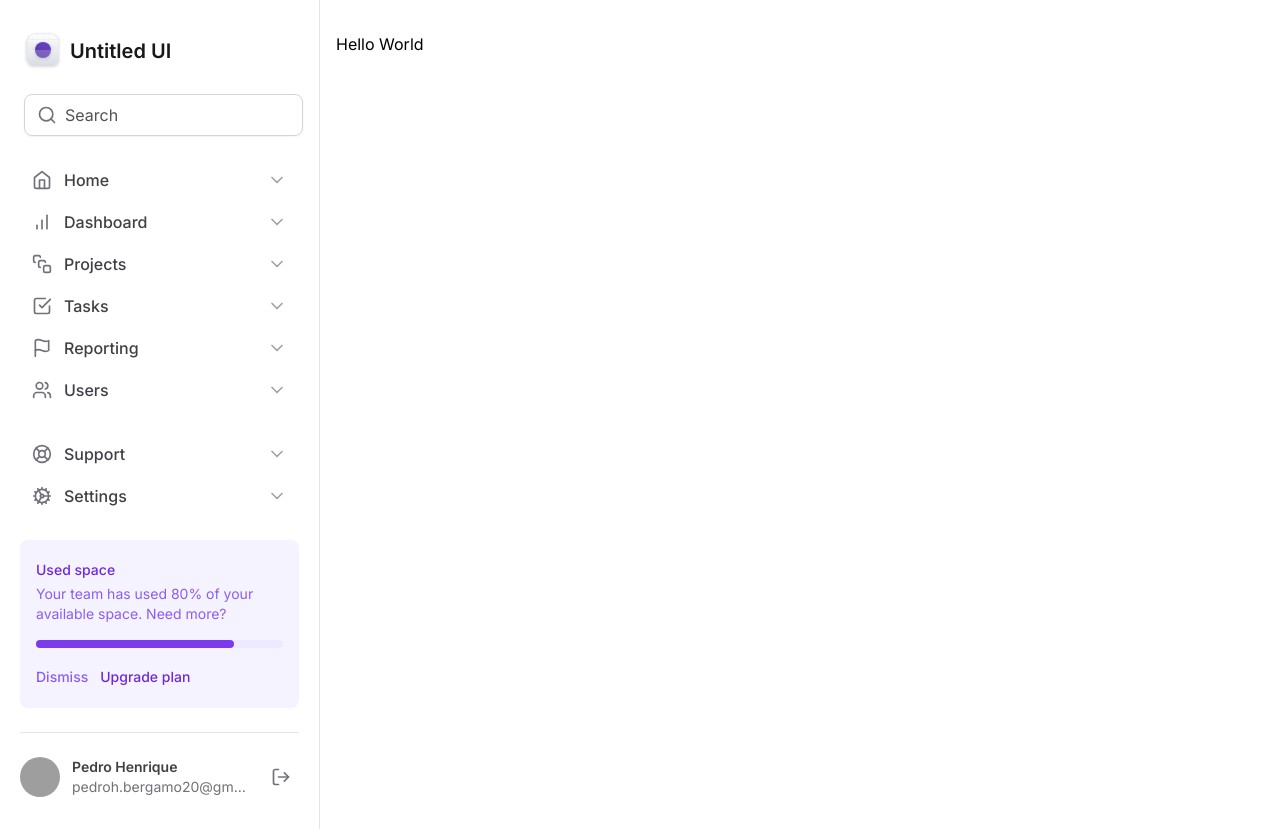
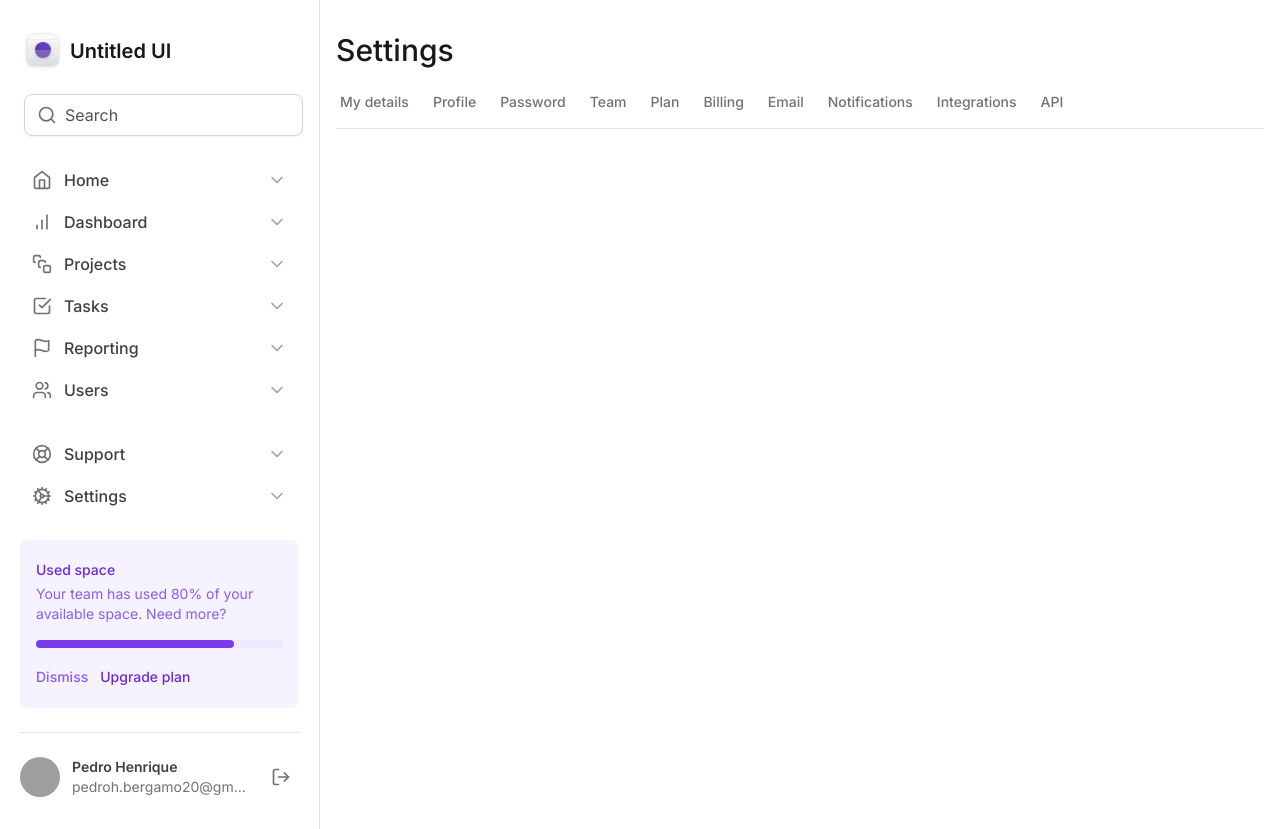
Before and after one commit to DevPedroHB/dashboard-tailwind, a Next.js app: page / in a window 1280 px wide. Built offline with nearby package versions, Linux system fonts and the light colour scheme; grey boxes are pictures that could not be loaded.

Commit message:
🔖 feat: Criando Abas com Radix Tabs

```diff
--- a/package.json
+++ b/package.json
@@ -9,6 +9,7 @@
     "lint": "next lint"
   },
   "dependencies": {
+    "@radix-ui/react-tabs": "^1.0.4",
     "@types/node": "20.4.6",
     "@types/react": "18.2.18",
     "@types/react-dom": "18.2.7",
--- a/src/app/layout.tsx
+++ b/src/app/layout.tsx
@@ -16,7 +16,7 @@ export default function RootLayout({
   children: React.ReactNode;
 }) {
   return (
-    <html lang="pt-BR">
+    <html lang="pt-BR" className="antialiased">
       <body className={inter.className}>
         <div className="grid min-h-screen grid-cols-app">
           <Sidebar />
--- a/src/app/page.tsx
+++ b/src/app/page.tsx
@@ -1,3 +1,28 @@
+import { SettingsTabs } from "@/components/SettingsTabs";
+import { Metadata } from "next";
+
+export const metadata: Metadata = {
+  title: "Dashboard | Settings",
+};
+
+const tabs = [
+  "My details",
+  "Profile",
+  "Password",
+  "Team",
+  "Plan",
+  "Billing",
+  "Email",
+  "Notifications",
+  "Integrations",
+  "API",
+];
+
 export default function Home() {
-  return <h1>Hello World</h1>;
+  return (
+    <>
+      <h1 className="text-3xl font-medium text-zinc-900">Settings</h1>
+      <SettingsTabs tabs={tabs} />
+    </>
+  );
 }
--- /dev/null
+++ b/src/components/SettingsTabs/TabItem.tsx
@@ -0,0 +1,22 @@
+"use client";
+
+import * as Tabs from "@radix-ui/react-tabs";
+
+interface ITabItem extends Tabs.TabsTriggerProps {
+  title: string;
+  isSelected?: boolean;
+}
+
+export function TabItem({ title, isSelected = false, ...props }: ITabItem) {
+  return (
+    <Tabs.Trigger
+      {...props}
+      className="relative px-1 pb-4 text-sm font-medium text-zinc-500 hover:text-violet-700 data-[state=active]:text-violet-700"
+    >
+      <span>{title}</span>
+      {isSelected && (
+        <div className="absolute -bottom-px left-0 right-0 h-0.5 bg-violet-700" />
+      )}
+    </Tabs.Trigger>
+  );
+}
--- /dev/null
+++ b/src/components/SettingsTabs/index.tsx
@@ -0,0 +1,28 @@
+"use client";
+
+import { formatStringToId } from "@/utils/format-string-to-id";
+import * as Tabs from "@radix-ui/react-tabs";
+import { useState } from "react";
+import { TabItem } from "./TabItem";
+
+interface ISettingsTabs {
+  tabs: string[];
+}
+
+export function SettingsTabs({ tabs }: ISettingsTabs) {
+  const [currentTab, setCurrentTab] = useState(tabs[0]);
+
+  return (
+    <Tabs.Root value={currentTab} onValueChange={setCurrentTab}>
+      <Tabs.List className="mt-6 flex w-full items-center gap-4 border-b border-zinc-200">
+        {tabs.map((tab) => {
+          const id = formatStringToId(tab);
+
+          return (
+            <TabItem value={id} title={tab} isSelected={currentTab === id} />
+          );
+        })}
+      </Tabs.List>
+    </Tabs.Root>
+  );
+}
--- /dev/null
+++ b/src/utils/format-string-to-id.ts
@@ -0,0 +1,7 @@
+export function formatStringToId(str: string) {
+  return str
+    .normalize("NFD")
+    .replace(/[\u0300-\u036f]/g, "")
+    .replace(/\s+/g, "-")
+    .toLowerCase();
+}
```
Also changed, not shown: 1 other file (tests, documents, lock files or other folders).
